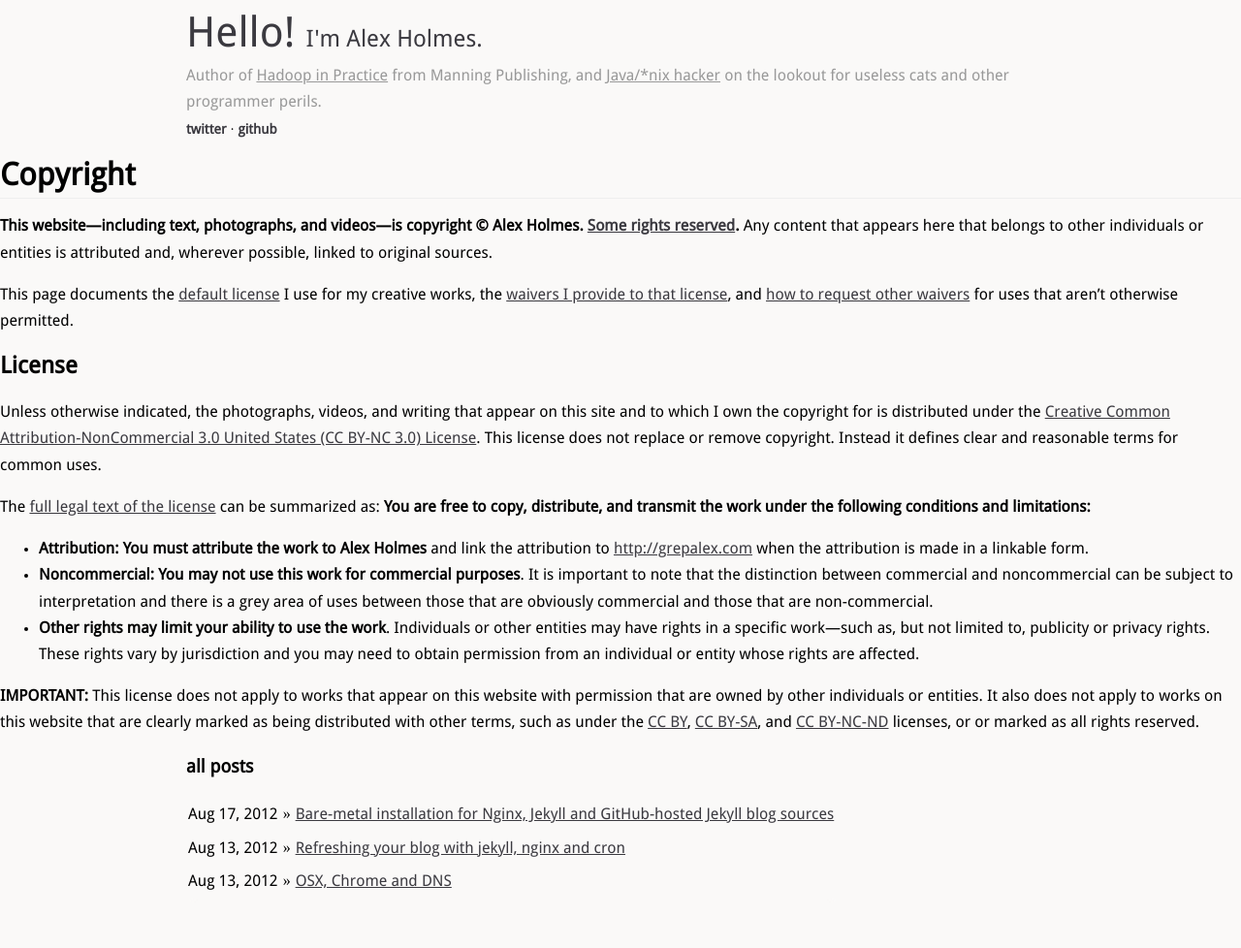
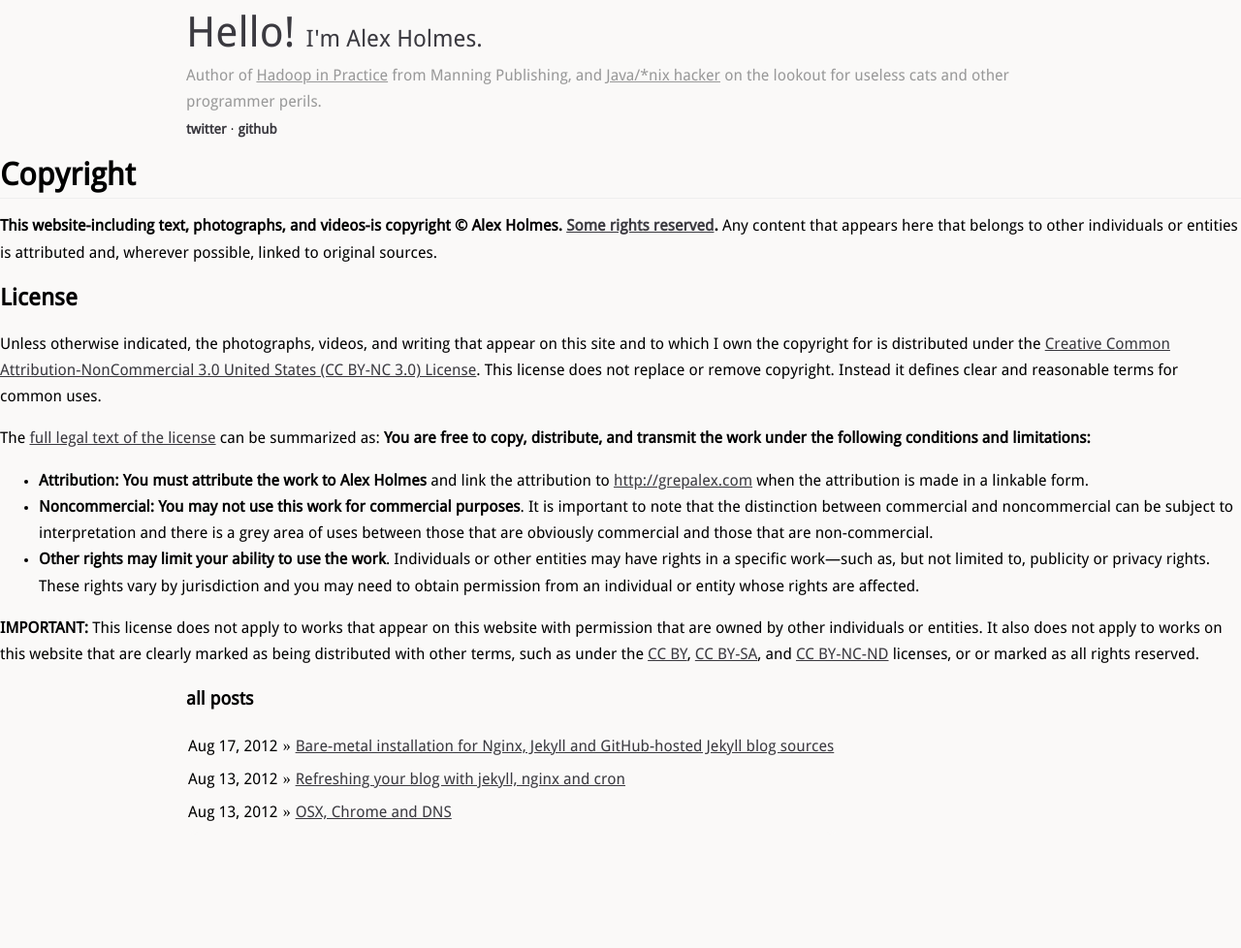
Before and after one commit to alexholmes/blog, a Jekyll site: the page built from copyright.html, in a window 1280 px wide. Shown: the whole page at 97% size. Built offline with Jekyll 4.4.1, drawn with Linux system fonts in a browser that asks for light colours; after the commit the page ends 908 px from its top, so only the background shows below that.

Commit message:
layout changes

```diff
--- a/copyright.html
+++ b/copyright.html
@@ -5,21 +5,12 @@
 ---
 
 
-<div id="main-content">
-    <div id="paper">
-        <div id="page">
-
 <h1>Copyright</h1>
 
-            <p><strong>This website—including text, photographs, and videos—is copyright © Alex Holmes.
+<p><strong>This website-including text, photographs, and videos-is copyright © Alex Holmes.
     <a href="#cc">Some rights reserved</a>.</strong> Any content that
     appears here that belongs to other individuals or entities is attributed and,
     wherever possible, linked to original sources.</p>
-
-            <p>This page documents the <a href="#cc">default license</a> I use for my creative
-                works, the <a href="#waivers">waivers I provide to that license</a>, and <a
-                        href="#request">how to request other waivers</a> for uses that aren’t
-                otherwise permitted.</p>
 
 <h2><a id="cc"></a>License</h2>
 
@@ -36,7 +27,8 @@
     limitations: </strong></p>
 
 <ul>
-                <li><strong>Attribution: You must attribute the work to Alex Holmes</strong> and link the attribution to <a
+    <li><strong>Attribution: You must attribute the work to Alex Holmes</strong> and link the
+        attribution to <a
                 href="http://grepalex.com">http://grepalex.com</a> when the
         attribution is made in a linkable form.
     </li>
@@ -63,11 +55,3 @@
             href="http://creativecommons.org/licenses/by-sa/3.0/">CC BY-SA</a>, and <a
             href="http://creativecommons.org/licenses/by-nc-nd/3.0/">CC BY-NC-ND</a>
     licenses, or or marked as all rights reserved.</p>
-
-
-
-        </div>
-        <!-- page -->
-    </div>
-    <!-- paper -->
-</div>
```
Lines whose indentation alone changed are shown as unchanged.
